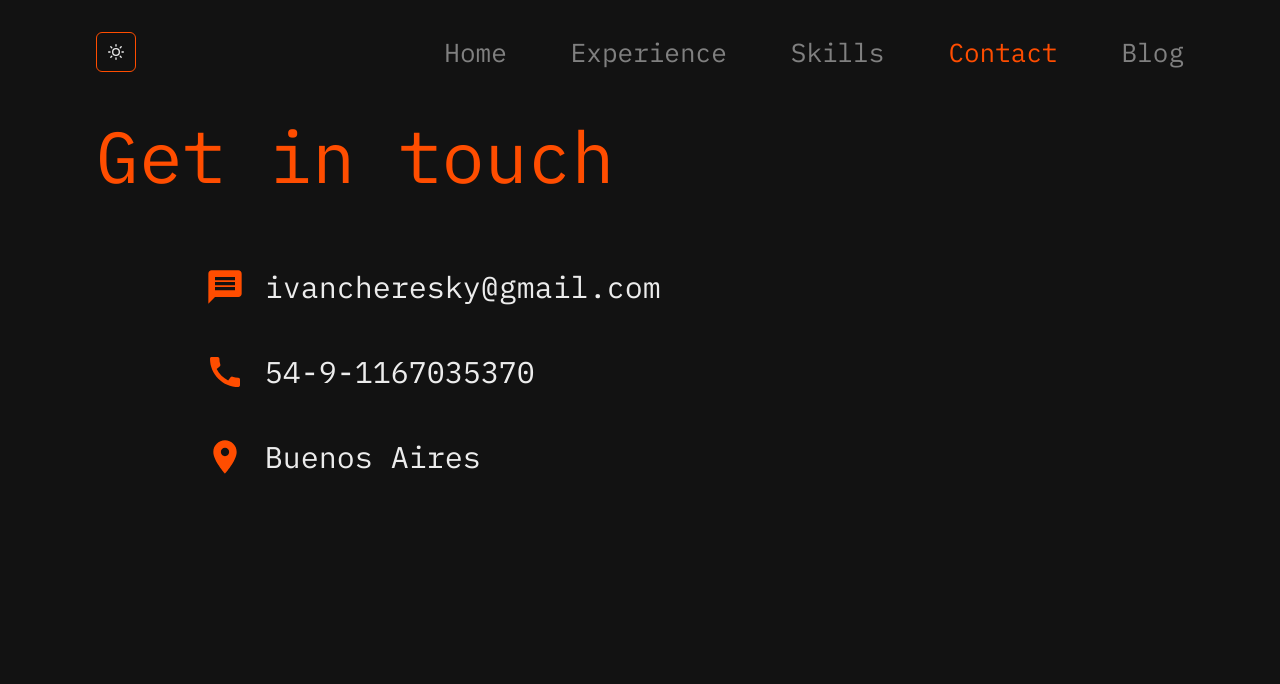
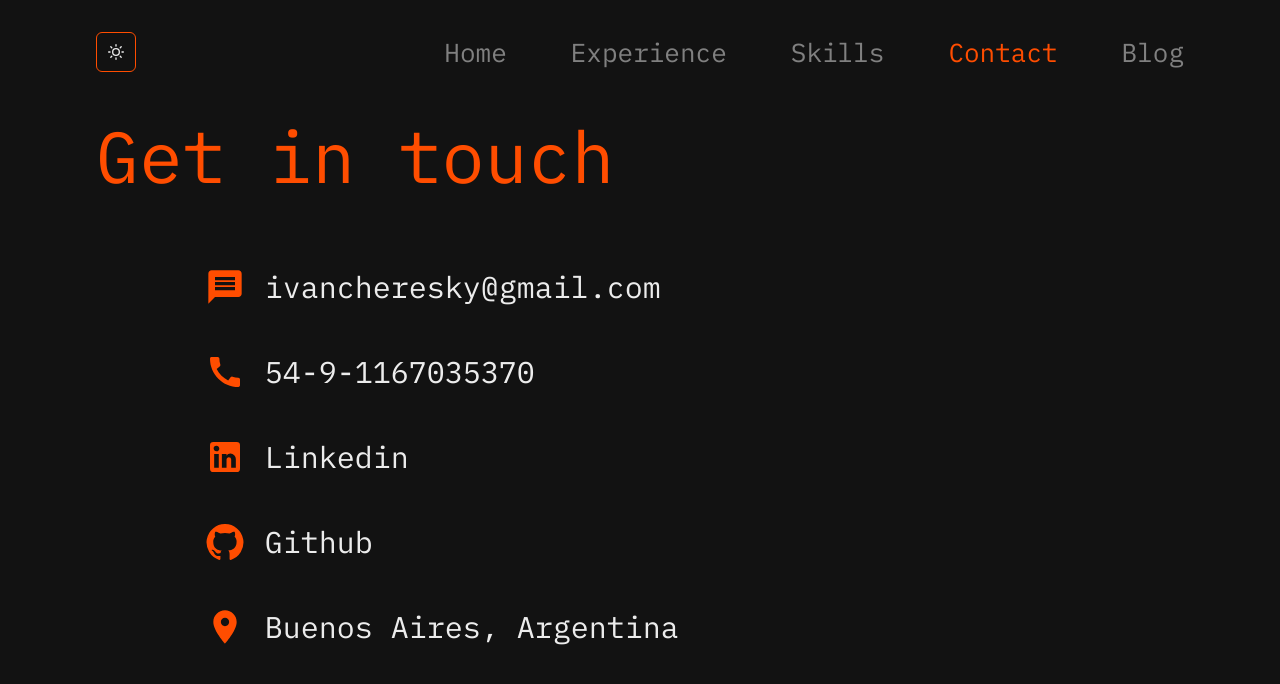
Before and after one commit to IvanCheresky/portfolio, a Next.js app: page /contact in a window 1280 px wide. Shown: the top 684 px of the page. Built offline with nearby package versions, Linux system fonts and the light colour scheme.

Commit message:
Add linkedin and github to contact page

```diff
--- a/src/components/Timeline/TimelineElementContent/index.tsx
+++ b/src/components/Timeline/TimelineElementContent/index.tsx
@@ -1,4 +1,4 @@
-import { Flex, Text } from "@chakra-ui/react";
+import { Flex, Text, Link as ChakraLink } from "@chakra-ui/react";
 import Link from "next/link";
 import React from "react";
 import Carousel, { CarouselElement } from "../../Carousel";
@@ -28,13 +28,13 @@ const TimelineElementContent = ({
       p="20px"
     >
       <Link href={href} style={{ alignSelf: "center" }}>
-        <Text
+        <ChakraLink
           fontSize="40px !important"
           color="brand.orange"
           textAlign="center"
         >
           {title}
-        </Text>
+        </ChakraLink>
       </Link>
       <Text pb="10px" whiteSpace="pre-line" textAlign="center">
         {description}
--- a/src/pages/contact.tsx
+++ b/src/pages/contact.tsx
@@ -1,12 +1,14 @@
 import HeaderLayout from "@/layouts/HeaderLayout";
 import routes from "@/utils/routes";
-import { Flex, Text, Icon } from "@chakra-ui/react";
+import { Flex, Text, Icon, Link as ChakraLink } from "@chakra-ui/react";
 import Link from "next/link";
 import { motion } from "framer-motion";
 import Head from "next/head";
 import LocationOnIcon from "@mui/icons-material/LocationOn";
 import MessageIcon from "@mui/icons-material/Message";
 import CallIcon from "@mui/icons-material/Call";
+import LinkedInIcon from "@mui/icons-material/LinkedIn";
+import GitHubIcon from "@mui/icons-material/GitHub";
 
 export default function Skills() {
   return (
@@ -33,16 +35,28 @@ export default function Skills() {
           <Link href="mailto:ivancheresky@gmail.com">
             <Flex alignItems="center" columnGap="20px">
               <Icon as={MessageIcon} color="brand.orange" w="10" h="10" />
-              <Text fontSize="30px">ivancheresky@gmail.com</Text>
+              <ChakraLink fontSize="30px">ivancheresky@gmail.com</ChakraLink>
             </Flex>
           </Link>
           <Flex alignItems="center" columnGap="20px">
             <Icon as={CallIcon} color="brand.orange" w="10" h="10" />
             <Text fontSize="30px">54-9-1167035370</Text>
           </Flex>
+          <Link href="https://www.linkedin.com/in/ivancheresky/">
+            <Flex alignItems="center" columnGap="20px">
+              <Icon as={LinkedInIcon} color="brand.orange" w="10" h="10" />
+              <ChakraLink fontSize="30px">Linkedin</ChakraLink>
+            </Flex>
+          </Link>
+          <Link href="https://github.com/ivancheresky">
+            <Flex alignItems="center" columnGap="20px">
+              <Icon as={GitHubIcon} color="brand.orange" w="10" h="10" />
+              <ChakraLink fontSize="30px">Github</ChakraLink>
+            </Flex>
+          </Link>
           <Flex alignItems="center" columnGap="20px">
             <Icon as={LocationOnIcon} color="brand.orange" w="10" h="10" />
-            <Text fontSize="30px">Buenos Aires</Text>
+            <Text fontSize="30px">Buenos Aires, Argentina</Text>
           </Flex>
         </Flex>
       </motion.div>
```
